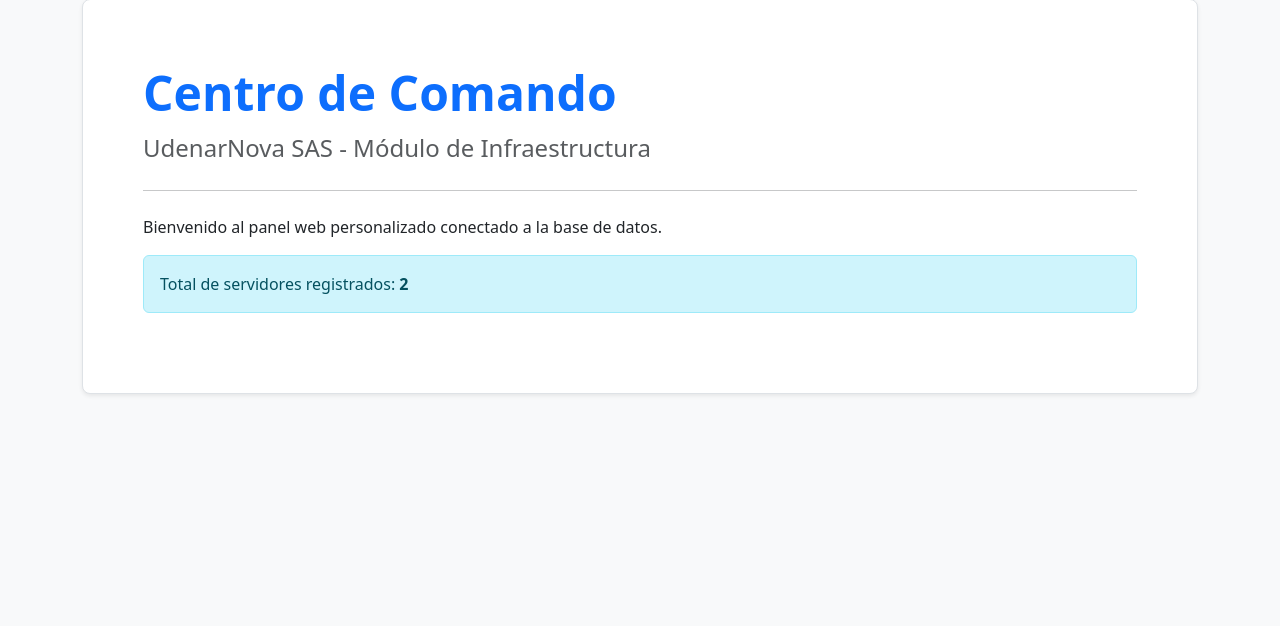
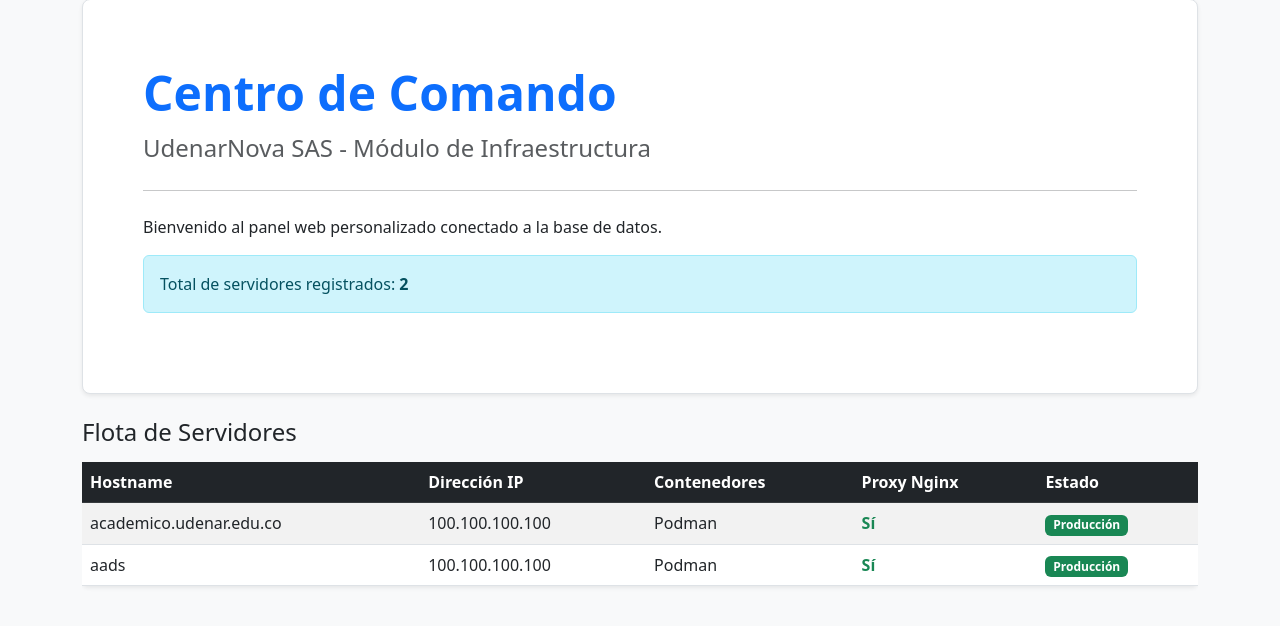
Before and after one commit to Syxsexe/DesarrolloWeb, a Django app: page / in a window 1280 px wide. Shown: the part 49-675 px from the top of the page. Run offline with Django 5.2, Linux system fonts and the light colour scheme; data comes from the database, SQL or seed files in the repository.

Commit message:
feat: nueva tabla

```diff
--- a/Django/infraestructura/templates/infraestructura/index.html
+++ b/Django/infraestructura/templates/infraestructura/index.html
@@ -19,6 +19,48 @@
                 </div>
             </div>
         </div>
+
+        <h2 class="h4 mb-3">Flota de Servidores</h2>
+        <div class="table-responsive mb-5">
+            <table class="table table-striped table-hover bg-white shadow-sm rounded align-middle">
+                <thead class="table-dark">
+                    <tr>
+                        <th>Hostname</th>
+                        <th>Dirección IP</th>
+                        <th>Contenedores</th>
+                        <th>Proxy Nginx</th>
+                        <th>Estado</th>
+                    </tr>
+                </thead>
+                <tbody>
+                    {% for nodo in servidores %}
+                    <tr>
+                        <td>{{ nodo.nombre_host }}</td>
+                        <td>{{ nodo.direccion_ip }}</td>
+                        <td>{{ nodo.get_motor_contenedores_display }}</td>
+                        <td>
+                            {% if nodo.proxy_inverso %}
+                            <span class="text-success fw-bold">Sí</span>
+                            {% else %}
+                            <span class="text-danger fw-bold">No</span>
+                            {% endif %}
+                        </td>
+                        <td>
+                            {% if nodo.en_produccion %}
+                            <span class="badge bg-success">Producción</span>
+                            {% else %}
+                            <span class="badge bg-warning text-dark">Mantenimiento</span>
+                            {% endif %}
+                        </td>
+                    </tr>
+                    {% empty %}
+                    <tr>
+                        <td colspan="5" class="text-center text-muted py-4">No hay servidores registrados en el sistema.</td>
+                    </tr>
+                    {% endfor %}
+                </tbody>
+            </table>
+        </div>
     </div>
 </body>
 </html>
```
